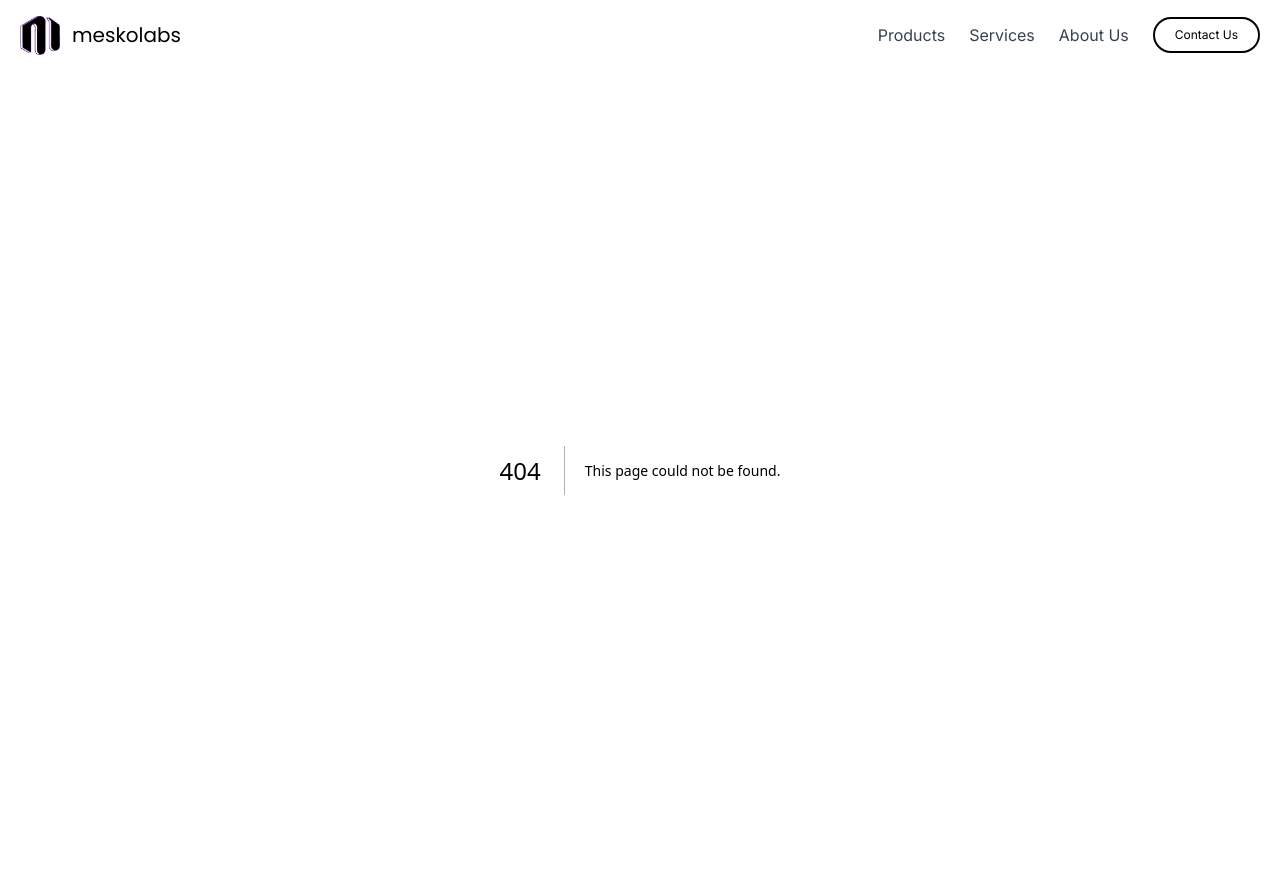
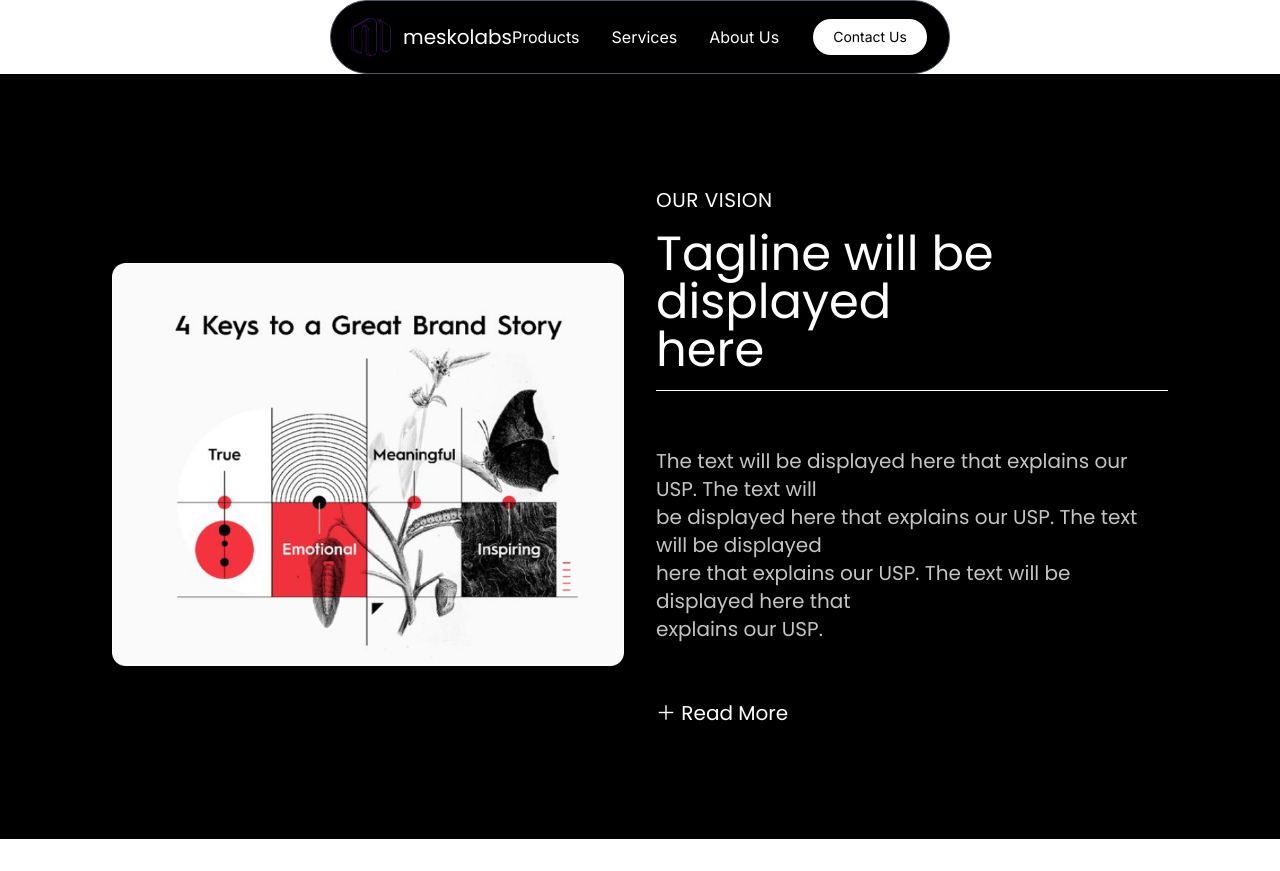
Before and after one commit to quoppo/meskolabs-web, a Next.js app: page /home2 in a window 1280 px wide. Before the commit this address had no page. After the commit the page ends 839 px from the top, so only its background shows below. Built offline with nearby package versions, Linux system fonts and the light colour scheme.

Commit message:
feat: meskolabs v3

```diff
--- /dev/null
+++ b/components/Header2.tsx
@@ -0,0 +1,95 @@
+import React, { useState } from 'react';
+import Image from 'next/image';
+import Link from 'next/link';
+import Logo from '../public/assets/meskolabLogo.png';
+
+const DropdownMenu: React.FC = () => {
+  return (
+    <div className="absolute bg-white shadow-lg mt-2 rounded-lg w-48 z-10">
+      <Link href="/kequel" className="block px-4 py-2 text-gray-700 hover:text-gray-900">Kequel</Link>
+      <Link href="/dlvr" className="block px-4 py-2 text-gray-700 hover:text-gray-900">DLVR</Link>
+      <Link href="/dronesports" className="block px-4 py-2 text-gray-700 hover:text-gray-900">Drone Sports India</Link>
+      <Link href="/delta-robotics" className="block px-4 py-2 text-gray-700 hover:text-gray-900">Delta Robotics</Link>
+    </div>
+  );
+};
+
+const Header: React.FC = () => {
+  const [isOpen, setIsOpen] = useState(false);
+  const [showDropdown, setShowDropdown] = useState(false);
+  const [leaveTimeout, setLeaveTimeout] = useState<NodeJS.Timeout | null>(null);
+
+  const toggleMenu = () => {
+    setIsOpen(!isOpen);
+  };
+
+  const handleMouseEnter = () => {
+    if (leaveTimeout) {
+      clearTimeout(leaveTimeout);
+      setLeaveTimeout(null);
+    }
+    setShowDropdown(true);
+  };
+
+  const handleMouseLeave = () => {
+    const timeout = setTimeout(() => {
+      setShowDropdown(false);
+    }, 200);
+    setLeaveTimeout(timeout);
+  };
+
+  return (
+    <>
+
+      <div className="flex justify-between items-center bg-black text-white rounded-full px-5 sm:px-15 py-4 border border-gray-600 border-w-3/4 mx-auto">
+        <div>
+          <Link href="/" className="flex items-center gap-3">
+            <Image src={Logo} alt="Meskolabs Logo" width={40} height={40} />
+            <p className="text-xl font-poppins">meskolabs</p>
+          </Link>
+        </div>
+        <nav className="hidden md:flex space-x-8 items-center font-inter">
+          <div
+            className="relative"
+            onMouseEnter={handleMouseEnter}
+            onMouseLeave={handleMouseLeave}
+          >
+            <button
+              type="button"
+              className="hover:text-gray-300 focus:outline-none"
+            >
+              Products
+            </button>
+            {showDropdown && <DropdownMenu />}
+          </div>
+          <Link href="/#services" className="hover:text-gray-300">Services</Link>
+          <Link href="/about-us" className="hover:text-gray-300">About Us</Link>
+          <Link href="/#contactUs" className="bg-white text-black py-2 px-5 text-sm rounded-full hover:bg-gray-300 hover:text-black border-2 border-black">
+            Contact Us
+          </Link>
+        </nav>
+        <div className="md:hidden">
+          <button
+            type="button"
+            className="text-white hover:text-gray-300 focus:outline-none"
+            onClick={toggleMenu}
+          >
+            <svg className="h-6 w-6" fill="none" stroke="currentColor" viewBox="0 0 24 24" xmlns="http://www.w3.org/2000/svg">
+              <path strokeLinecap="round" strokeLinejoin="round" strokeWidth="2" d="M4 6h16M4 12h16m-7 6h7"></path>
+            </svg>
+          </button>
+        </div>
+
+      </div>
+      {isOpen && (
+        <nav className="md:hidden bg-[#1a1a1a] text-white font-inter">
+          <Link href="/#services" onClick={toggleMenu} className="block px-4 py-2 hover:text-gray-300">Services</Link>
+          <Link href="/about-us" onClick={toggleMenu} className="block px-4 py-2 hover:text-gray-300">About Us</Link>
+          <Link href="/#contactUs" onClick={toggleMenu} className="block px-4 py-2 hover:text-gray-300">Contact Us</Link>
+        </nav>
+      )}
+    </>
+  );
+};
+
+export default Header;
--- /dev/null
+++ b/components/Home/Home2.tsx
@@ -0,0 +1,33 @@
+import React from 'react';
+
+const Home2: React.FC = () => {
+  return (
+  <div className="bg-black w-full h-full p-20 font-poppins">
+      <div className="flex flex-col md:flex-row items-center justify-center bg-black text-white p-8 space-y-8 md:space-y-0 md:space-x-8">
+      <div className=" rounded-3xl md:w-1/2">
+      <div className="flex flex-col items-center space-y-4 mt-4">
+      <img src="assets/step2.png" alt="4 Keys to a Great Brand Story" className="w-full h-auto rounded-lg" />
+      </div>
+      </div>
+      <div className="md:w-1/2 space-y-4">
+      <h3 className=" uppercase tracking-wide text-white text-regular text-xl">Our Vision</h3>
+      <h1 className="text-3xl sm:text-4xl md:text-5xl lg:text-5xl font-medium leading-tight sm:leading-normal">
+      Tagline will be displayed <br />  here
+      </h1>
+      <div className="border-t border-white"></div>
+      <p className="text-base sm:text-lg md:text-xl lg:text-xl text-[#C4C4C4] pt-6 sm:pt-8 md:pt-10 leading-relaxed sm:leading-loose">
+      The text will be displayed here that explains our USP. The text will<br/>
+      be displayed here that explains our USP. The text will be displayed <br/>
+      here that explains our USP. The text will be displayed here that <br/>
+      explains our USP.<br/>
+      </p>
+      <a href="#" className="inline-block mt-4 font-regular text-xl pt-10 text-white  hover:border-gray-300">
+      <span className="text-white">＋</span> Read More
+      </a>
+      </div>
+      </div>
+  </div>
+  );
+};
+
+export default Home2;
--- a/pages/_app.tsx
+++ b/pages/_app.tsx
@@ -10,7 +10,7 @@ import '../app/globals.css';
 function MyApp({ Component, pageProps }: AppProps) {
   return (
     <>
-      <Header />
+
       <Component {...pageProps} />
 
     </>
--- /dev/null
+++ b/pages/home2.tsx
@@ -0,0 +1,14 @@
+import Header from "@/components/Header2";
+import Home2 from "@/components/Home/Home2";
+const LandingPage: React.FC = () => {
+    return (
+      <div className="flex flex-col w-full">
+               <Header />
+           <Home2></Home2>
+
+
+      </div>
+    );
+  };
+
+  export default LandingPage;
```
Also changed, not shown: public/assets/step2.png (added).
